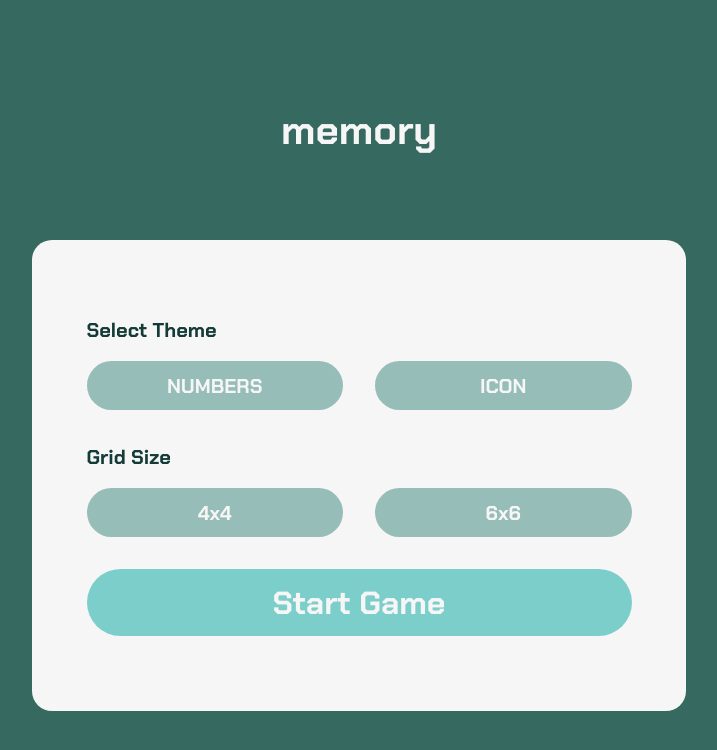
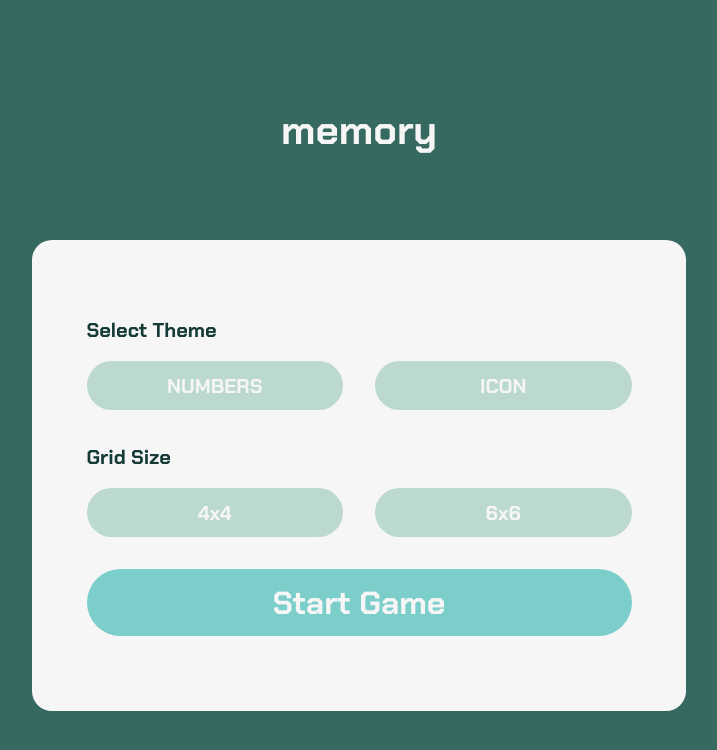
Before and after one commit to AlexanderMatveev2908/next-memory-game, a Next.js app: page / in a window 1280 px wide. Shown: the top 750 px of the page, without its empty margins (281-998 px from the left). Built offline with nearby package versions, Linux system fonts and the light colour scheme.

Commit message:
fix clrs btns

```diff
--- a/src/features/OptGame/components/fragments/Form/CardForm.tsx
+++ b/src/features/OptGame/components/fragments/Form/CardForm.tsx
@@ -77,6 +77,7 @@ const CardForm: FC = () => {
               type: "submit",
               $fsz: "var(--h__sm)",
               $fsz_md: "var(--h__lg)",
+              $hoverOpc: "0.7",
               isDisabled: !isValid,
             }}
           />
--- a/src/features/OptGame/components/fragments/Form/fragments/RowChoiceUser/RowChoice.tsx
+++ b/src/features/OptGame/components/fragments/Form/fragments/RowChoiceUser/RowChoice.tsx
@@ -42,7 +42,8 @@ const RowChoice: FC<PropsType> = ({ el }) => {
               label: field.label!,
               $fsz: "var(--h__xs)",
               $fsz_md: "var(--h__md)",
-              $bg: field.v === valForm ? "var(--green_app)" : "var(--green_2)",
+              $bg: field.v === valForm ? "var(--green_app)" : "var(--green_1)",
+              $hoverBg: field.v !== valForm ? "var(--green_2)" : "",
               handleClick: () => handleClick(field.v!),
             }}
           />
--- a/src/shared/components/buttons/Btn/Btn.tsx
+++ b/src/shared/components/buttons/Btn/Btn.tsx
@@ -11,6 +11,8 @@ export type PropsTypeBtnChoice = {
   $fsz?: string;
   $fsz_md?: string;
   $bg?: string;
+  $hoverBg?: string;
+  $hoverOpc?: string;
 };
 
 const Btn: FC<PropsTypeBtnChoice> = ({
--- a/src/shared/components/buttons/Btn/Styled.tsx
+++ b/src/shared/components/buttons/Btn/Styled.tsx
@@ -12,6 +12,11 @@ export const BtnStyled = styled.button<Omit<PropsTypeBtnChoice, "label">>`
   &:disabled {
     cursor: default;
     opacity: 0.5;
+  }
+
+  &:enabled:hover {
+    opacity: ${({ $hoverOpc }) => $hoverOpc ?? 1};
+    background: ${({ $hoverBg, $bg }) => $hoverBg ?? $bg};
   }
 
   span {
```
